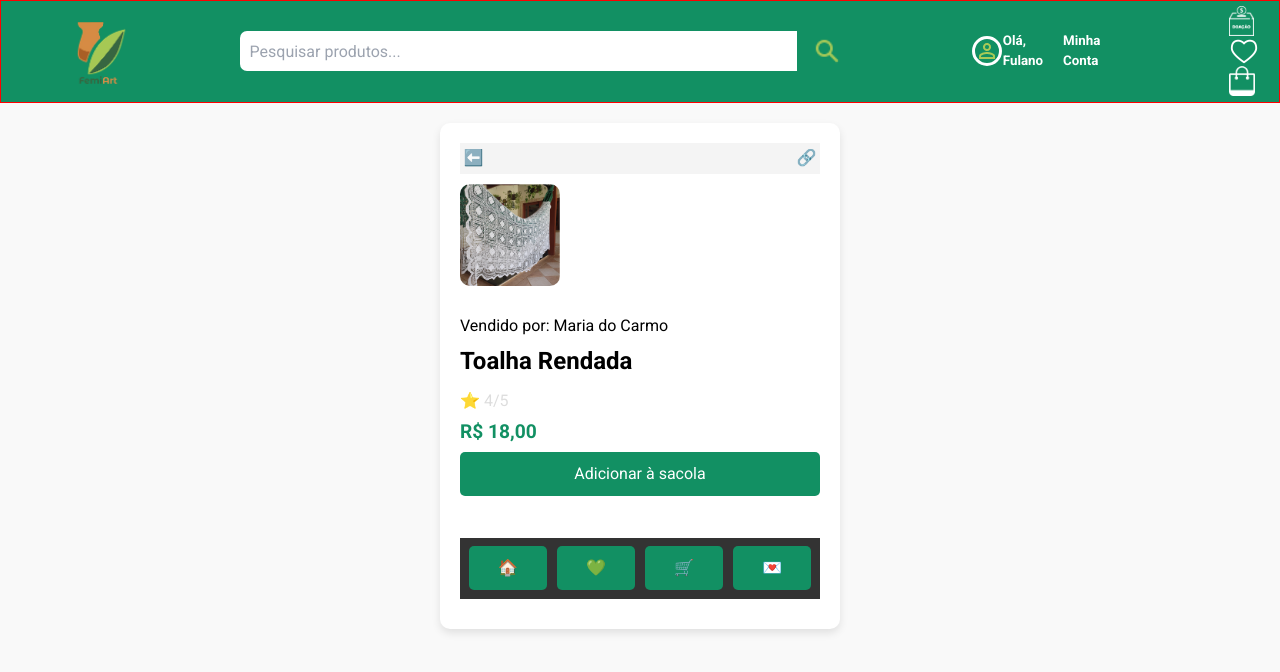
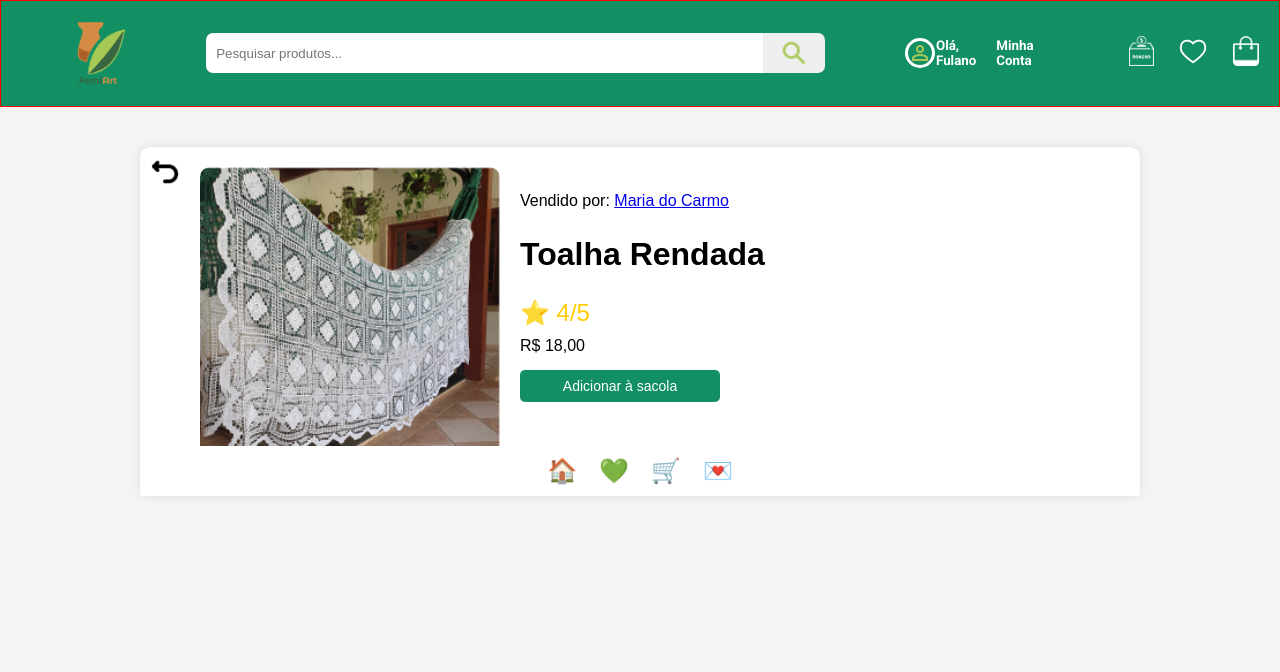
Before and after one commit to MarcosNeto14/Femiart, a website: page pages/detalhes-produto.html in a window 1280 px wide. Drawn offline with nearby package versions, Linux system fonts and the light colour scheme.

Commit message:
melhorias alterar dados e detalhes produto

```diff
--- a/pages/detalhes-produto.html
+++ b/pages/detalhes-produto.html
@@ -1,76 +1,122 @@
 <!DOCTYPE html>
 <html lang="pt-BR">
 <head>
-    <meta charset="UTF-8">
-    <meta name="viewport" content="width=device-width, initial-scale=1.0">
+    <link rel="stylesheet" href="https://cdnjs.cloudflare.com/ajax/libs/font-awesome/6.0.0-beta3/css/all.min.css" />
+    <meta charset="UTF-8" />
+    <meta name="viewport" content="width=device-width, initial-scale=1.0" />
+    <link rel="stylesheet" href="../styles/style.css" />
+    <link rel="shortcut icon" type="image/jpg" href="../assets/logo.png" />
     <title>Detalhes do Produto</title>
-    <link href="https://cdn.jsdelivr.net/npm/tailwindcss@2.2.19/dist/tailwind.min.css" rel="stylesheet">
-    <link rel="stylesheet" href="../styles/style.css">
-    <link rel="shortcut icon" type="image/jpg" href="../assets/logo.png" />
     <style>
         body {
-            background-color: #f9f9f9;
+            background-color: #f4f4f4;
             margin: 0;
-            font-family: 'Roboto', sans-serif;
         }
+
+        .container {
+            display: flex;
+            justify-content: center;
+            align-items: flex-start; /* Ajusta o alinhamento vertical para o topo */
+            min-height: calc(100vh - 70px); /* Ajusta a altura para ocupar o restante da tela, descontando o cabeçalho */
+            padding-top: 20px; /* Espaçamento superior */
+        }
+
         .product-details {
+            display: flex;
+            flex-direction: column; /* Arranja elementos em coluna */
             background-color: white;
+            padding: 20px;
             border-radius: 10px;
-            box-shadow: 0 4px 8px rgba(0, 0, 0, 0.1);
-            padding: 20px;
+            box-shadow: 0 0 10px rgba(0, 0, 0, 0.1);
+            width: 90%;
+            max-width: 1000px;
+            position: relative;
+            margin-top: 20px; /* Ajusta a altura para subir o container */
+        }
+
+        .back-button {
+            background: url('../assets/voltar2.png') no-repeat center center;
+            background-size: contain;
+            border: none;
+            width: 30px;
+            height: 30px;
+            cursor: pointer;
+            position: absolute;
+            top: 10px;
+            left: 10px;
+        }
+
+        .product-info-container {
+            display: flex;
+            align-items: flex-start;
+            gap: 20px;
+        }
+
+        .product-image {
+            flex-shrink: 0; /* Prevent image from shrinking */
+            width: 300px; /* Fixed width to prevent overflow */
+            height: auto;
+            margin-left: 40px; /* Aumenta margem para mover a imagem mais para a direita */
+        }
+
+        .product-image img {
             width: 100%;
-            max-width: 400px;
-            margin: 20px auto;
-        }
-        .product-details header, .product-details footer {
-            display: flex;
-            justify-content: space-between;
-            margin-bottom: 10px;
-        }
-        .product-image img {
-            max-width: 100%;
+            height: auto;
             border-radius: 10px;
         }
+
         .product-info {
-            margin-top: 20px;
+            flex: 1;
+            display: flex;
+            flex-direction: column;
+            justify-content: center;
         }
-        .product-info h1 {
-            font-size: 1.5rem;
-            font-weight: bold;
-            margin-bottom: 10px;
+
+        .product-info p {
+            margin: 5px 0;
         }
-        .product-info p {
-            margin-bottom: 5px;
-        }
-        .product-info .price {
-            font-size: 1.2rem;
-            color: #129063;
-            font-weight: bold;
-        }
+
         .add-to-cart {
             background-color: #129063;
             color: white;
-            padding: 10px;
             border: none;
+            padding: 8px; /* Reduz o comprimento do botão */
+            width: 200px; /* Define uma largura fixa para o botão */
+            cursor: pointer;
             border-radius: 5px;
+            margin-top: 10px;
+            text-align: center; /* Centraliza o texto dentro do botão */
+            font-size: 0.875rem; /* Ajusta o tamanho da fonte */
+            display: inline-block;
+        }
+
+        .add-to-cart:hover {
+            background-color: #0e7a4f;
+        }
+
+        .rating {
+            font-size: 1.5rem;
+            color: #ffcc00;
+        }
+
+        .footer {
+            display: flex;
+            justify-content: center;
+            gap: 10px;
+            margin-top: 20px;
+            background-color: white;
+            width: 100%;
+            padding: 10px 0;
+            position: absolute;
+            bottom: 0;
+            left: 0;
+        }
+
+        .footer-button {
+            background: none;
+            border: none;
+            font-size: 1.5rem;
             cursor: pointer;
-            width: 100%;
-        }
-        .add-to-cart:hover {
-            background-color: #0f7a52;
-        }
-        .footer-button {
-            background-color: #129063;
-            color: white;
-            border: none;
-            padding: 10px;
-            border-radius: 5px;
-            margin: 5px;
-            cursor: pointer;
-            flex-grow: 1;
-        }
-        .footer-button:hover {
-            background-color: #0f7a52;
         }
     </style>
 </head>
@@ -80,7 +126,12 @@
           <img src="../assets/logo.png" alt="Logo do Marketplace FemiArt" />
         </div>
         <form id="search-bar" action="#" method="post">
-        <input type="text" name="in-pesquisa" id="in-pesquisa" placeholder="Pesquisar produtos..." />
+          <input
+            type="text"
+            name="in-pesquisa"
+            id="in-pesquisa"
+            placeholder="Pesquisar produtos..."
+          />
           <button type="submit"></button>
         </form>
         <div id="info-user">
@@ -103,15 +154,19 @@
         <div id="menu-icons">
           <img id="icon-doacao" src="../assets/icons/coin.png" alt="Doação" />
           <img id="list-fav" src="../assets/icons/Heart.png" alt="Favoritos" />
-        <img id="icon-carrinho" src="../assets/icons/carrinho.png" alt="Carrinho" />
+          <img
+            id="icon-carrinho"
+            src="../assets/icons/carrinho.png"
+            alt="Carrinho"
+            onclick="location.href='carrinho.html';"
+          />
         </div>
       </div>
 
+    <div class="container">
         <div class="product-details">
-        <header>
-            <button class="back-button" onclick="window.location.href='menu-produtos.html'">⬅️</button>
-            <button class="share-button">🔗</button>
-        </header>
+            <button class="back-button" onclick="window.location.href='menu-produtos.html'"></button>
+            <div class="product-info-container">
                 <div class="product-image">
                     <img src="../assets/toalha_rendada.png" alt="Toalha Rendada">
                 </div>
@@ -122,12 +177,14 @@
                     <p class="price">R$ 18,00</p>
                     <button class="add-to-cart">Adicionar à sacola</button>
                 </div>
-        <footer>
+            </div>
+            <footer class="footer">
                 <button class="footer-button">🏠</button>
                 <button class="footer-button">💚</button>
                 <button class="footer-button">🛒</button>
                 <button class="footer-button">💌</button>
             </footer>
         </div>
+    </div>
 </body>
 </html>
```
Also changed, not shown: pages/alterar-dados.html (+51 -4 lines). Lines whose indentation alone changed are shown as unchanged.
